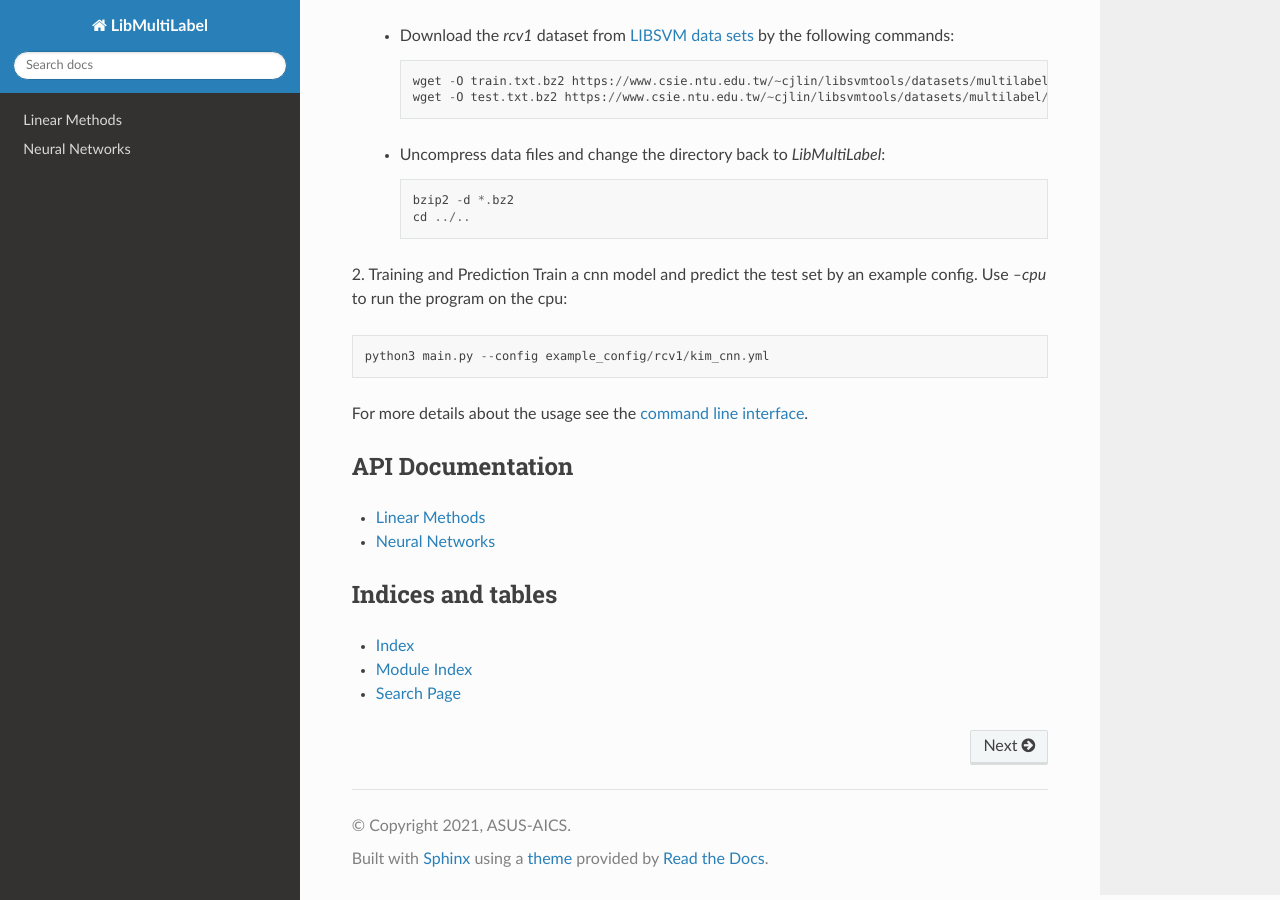
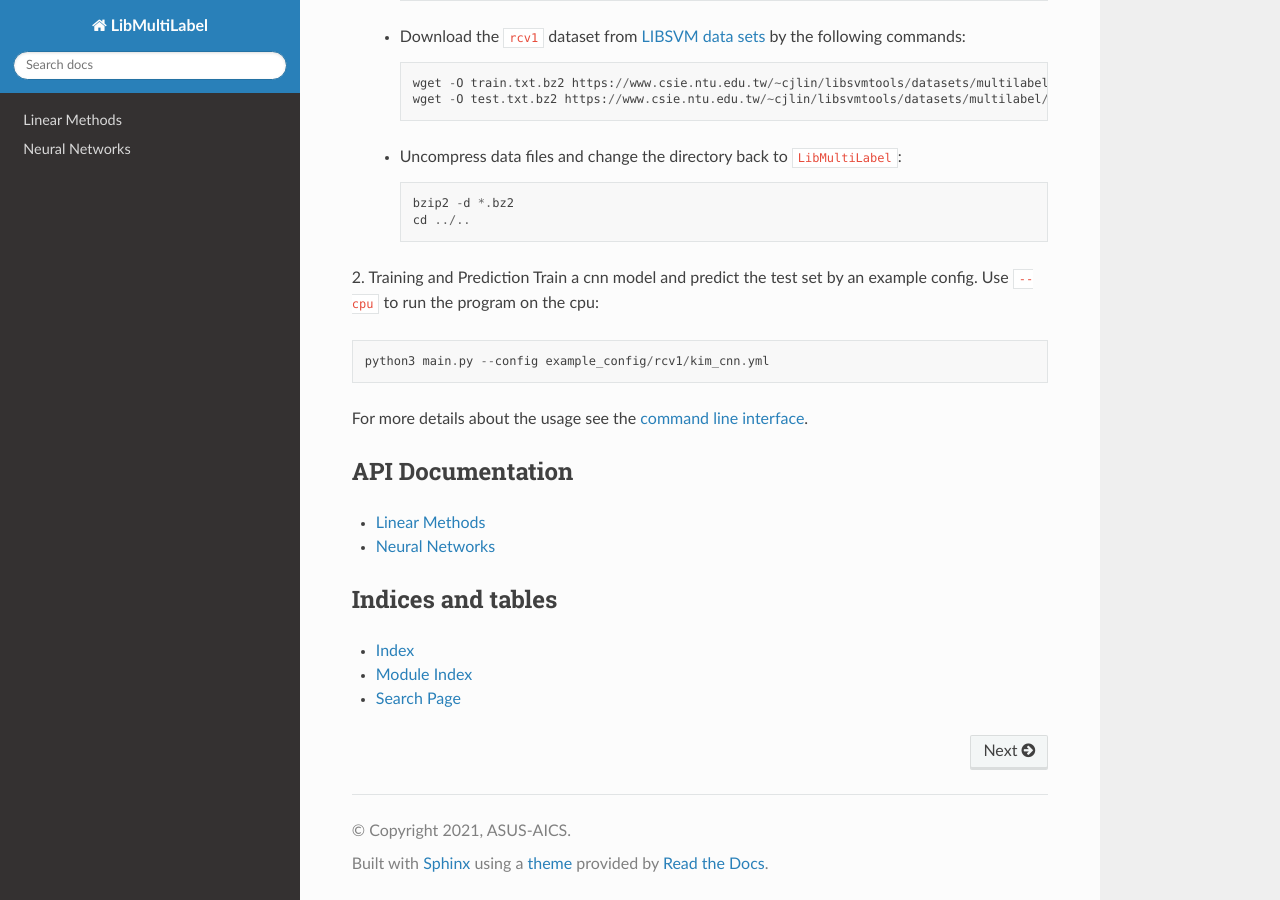
Before and after one commit to ASUS-AICS/LibMultiLabel, a Sphinx documentation site: the page built from docs/index.rst, in a window 1280 px wide and 900 px high, scrolled down 816 px. Built offline with Sphinx 7.4.7 and the Read the Docs theme 2.0.0, drawn with Linux system fonts in a browser that asks for light colours; pages that are not in the unit, such as notebooks, are missing from menus.

```diff
--- a/docs/index.rst
+++ b/docs/index.rst
@@ -1,5 +1,5 @@
 LibMultiLabel - a Library for Multi-label Text Classification
-=============================
+=============================================================
 
 LibMultiLabel is a library for multi-label text classification
 and a simple command line tool with the following functionalities
@@ -24,23 +24,23 @@ Quick Start via an Example
 
 1. Data Preparation
 
-   * Create a data sub-directory within `LibMultiLabel` and go to this sub-directory::
+   * Create a data sub-directory within ``LibMultiLabel`` and go to this sub-directory::
 
       mkdir -p data/rcv1
       cd data/rcv1
 
-   * Download the `rcv1` dataset from `LIBSVM data sets <https://www.csie.ntu.edu.tw/~cjlin/libsvmtools/datasets>`_ by the following commands::
+   * Download the ``rcv1`` dataset from `LIBSVM data sets <https://www.csie.ntu.edu.tw/~cjlin/libsvmtools/datasets>`_ by the following commands::
 
       wget -O train.txt.bz2 https://www.csie.ntu.edu.tw/~cjlin/libsvmtools/datasets/multilabel/rcv1_topics_train.txt.bz2
       wget -O test.txt.bz2 https://www.csie.ntu.edu.tw/~cjlin/libsvmtools/datasets/multilabel/rcv1_topics_test.txt.bz2
 
-   * Uncompress data files and change the directory back to `LibMultiLabel`::
+   * Uncompress data files and change the directory back to ``LibMultiLabel``::
 
       bzip2 -d *.bz2
       cd ../..
 
 2. Training and Prediction
-Train a cnn model and predict the test set by an example config. Use `--cpu` to run the program on the cpu::
+Train a cnn model and predict the test set by an example config. Use ``--cpu`` to run the program on the cpu::
 
    python3 main.py --config example_config/rcv1/kim_cnn.yml
 
```
